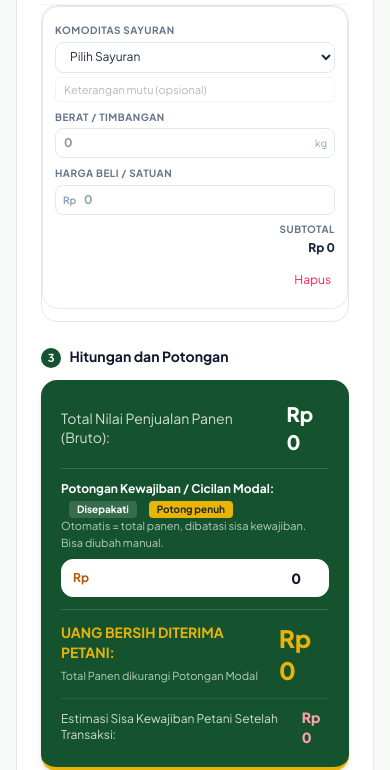
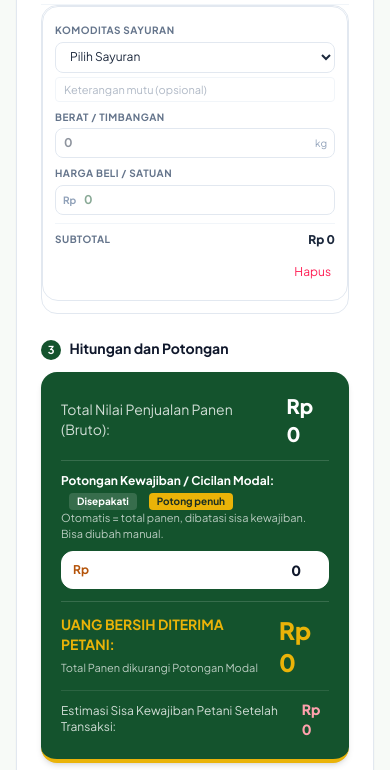
Before and after one commit to muhamadyoga111new-sketch/TaniKelola, a Laravel app: page /pengepul/transaksi/create in a window 390 px wide. Shown: the part 717-1487 px from the top of the page. Run offline with Laravel 12, Linux system fonts and the light colour scheme; a user stored in the database is signed in; data comes from the database, SQL or seed files in the repository; style sheets or scripts are compiled from the project's sources.

Commit message:
halaman panen

```diff
--- a/resources/views/pengepul/transaksi/create.blade.php
+++ b/resources/views/pengepul/transaksi/create.blade.php
@@ -31,6 +31,16 @@
         }
         #itemsTable td[data-label=""]::before { display: none; }
         #itemsTable td:last-child { text-align: right; padding-top: 0.5rem !important; }
+        /* Baris Subtotal di kartu HP: label di kiri, nilai di kanan, tanpa ruang kosong. */
+        #itemsTable td[data-label="Subtotal"] {
+            display: flex;
+            justify-content: space-between;
+            align-items: center;
+            border-top: 1px solid #f1f5f9;
+            margin-top: 0.25rem;
+            padding-top: 0.5rem !important;
+        }
+        #itemsTable td[data-label="Subtotal"]::before { margin-bottom: 0; }
     }
 </style>
 <div class="max-w-4xl mx-auto">
```
